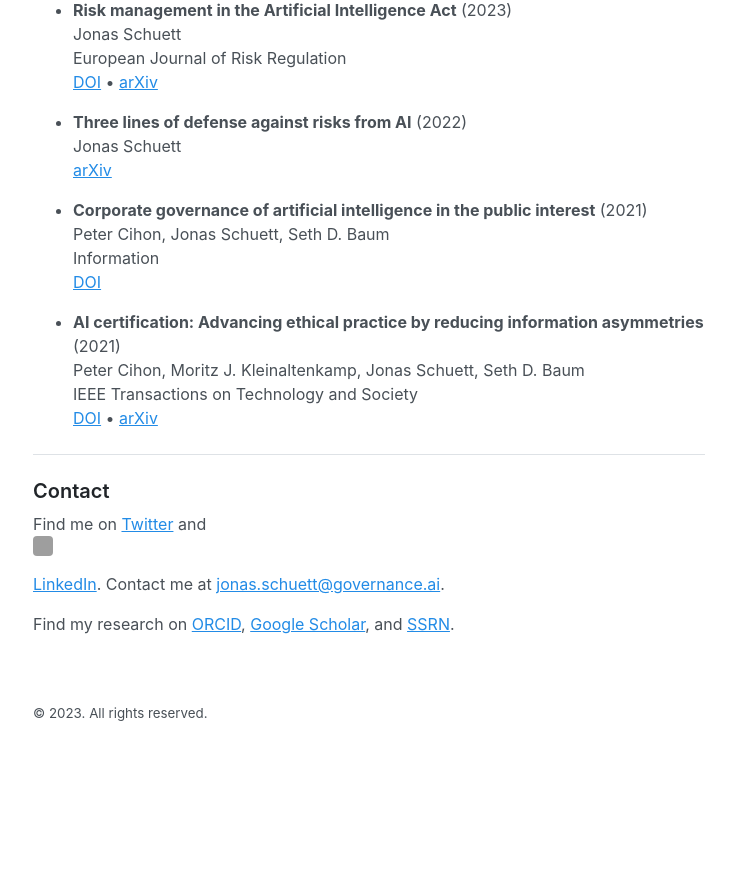
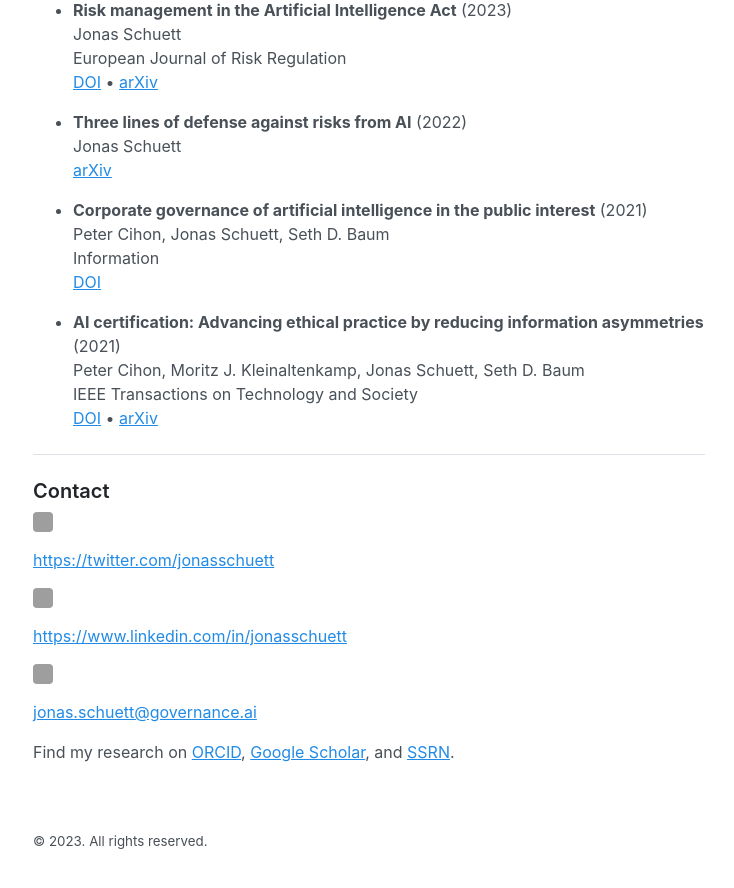
Before and after one commit to jonasschuett/jonasschuett.github.io, a Jekyll site: the page built from _posts/2020-04-04-introduction.md, in a window 1280 px wide and 900 px high, scrolled down 2562 px. Shown: the top 888 px of the window, without its empty margins (271-1005 px from the left). Built offline with Jekyll 4.4.1, drawn with Linux system fonts in a browser that asks for light colours; before the commit the page ends 3334 px from its top, so only the background shows below that; grey boxes are pictures that could not be loaded.

Commit message:
Update 2020-04-04-introduction.md

```diff
--- a/_posts/2020-04-04-introduction.md
+++ b/_posts/2020-04-04-introduction.md
@@ -86,6 +86,12 @@ IEEE Transactions on Technology and Society <br>
 ---
 
 ### Contact
-Find me on [Twitter](https://twitter.com/jonasschuett) and <img src="https://raw.githubusercontent.com/FortAwesome/Font-Awesome/6.x/svgs/brands/linkedin.svg" width="20" height="20"> [LinkedIn](https://www.linkedin.com/in/jonasschuett). Contact me at [jonas.schuett@governance.ai](mailto:jonas.schuett@governance.ai).
+<img src="https://raw.githubusercontent.com/FortAwesome/Font-Awesome/6.x/svgs/brands/twitter.svg" width="20" height="20">
+<https://twitter.com/jonasschuett>
+
+<img src="https://raw.githubusercontent.com/FortAwesome/Font-Awesome/6.x/svgs/brands/linkedin.svg" width="20" height="20"><https://www.linkedin.com/in/jonasschuett>
+
+<img src="https://raw.githubusercontent.com/FortAwesome/Font-Awesome/6.x/svgs/solid/email.svg" width="20" height="20">
+<jonas.schuett@governance.ai>
 
 Find my research on [ORCID](https://orcid.org/0000-0001-7154-5049), [Google Scholar](https://scholar.google.com/citations?user=iZXltDgAAAAJ&hl=en&oi=ao), and [SSRN](https://papers.ssrn.com/sol3/cf_dev/AbsByAuth.cfm?per_id=3705327).
```
